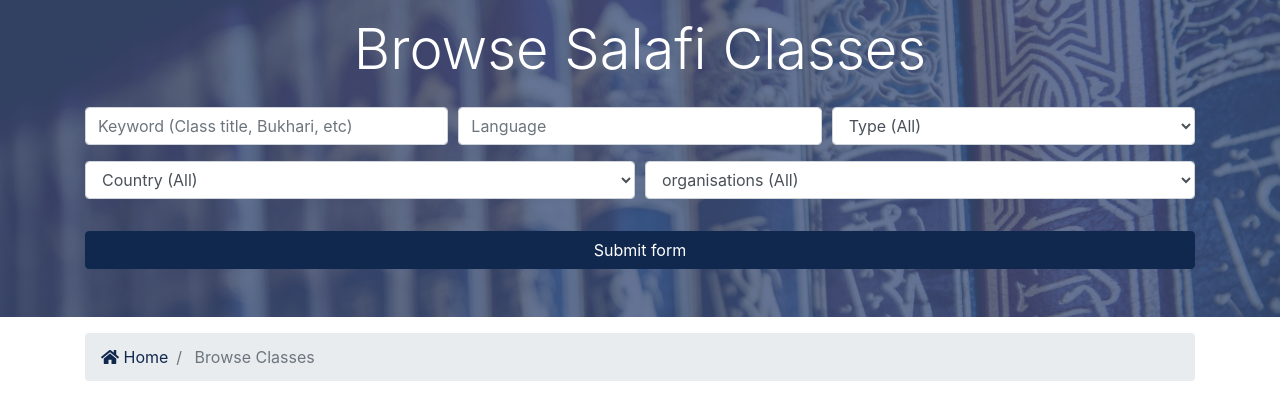
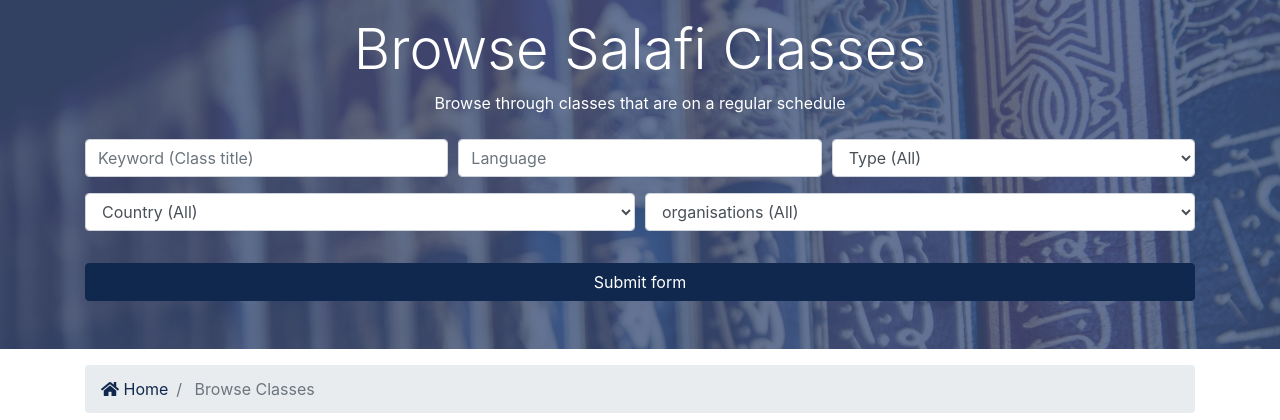
Before and after one commit to azmolmiah/salafi-directory-django, a Django app: page /classes/ in a window 1280 px wide. Shown: the part 112-532 px from the top of the page. Run offline with Django 3.2, Linux system fonts and the light colour scheme; data that the repository does not hold is empty; some libraries are stand-ins or nearby versions.

Commit message:
Admin
Fixed cascade delete for classes and adminstrators when organisation deleted

```diff
--- a/classes/models.py
+++ b/classes/models.py
@@ -5,7 +5,7 @@ from teachers.models import Teacher
 
 
 class Class(models.Model):
-    organisation = models.ForeignKey(Organisation, on_delete=models.DO_NOTHING, null=True)
+    organisation = models.ForeignKey(Organisation, on_delete=models.CASCADE, null=True)
     teacher = models.ForeignKey(Teacher, on_delete=models.DO_NOTHING)
     title = models.CharField(max_length=200)
     description = models.TextField()
--- a/organisations/models.py
+++ b/organisations/models.py
@@ -3,7 +3,7 @@ from datetime import datetime
 from django_countries.fields import CountryField
 from administrators.models import Administrator
 class Organisation(models.Model):
-    administrator = models.OneToOneField(Administrator, null=True, on_delete=models.DO_NOTHING, blank=True)
+    administrator = models.OneToOneField(Administrator, null=True, on_delete=models.CASCADE, blank=True)
     name = models.CharField(max_length=100)
     phone = models.CharField(max_length=100, blank=True)
     website = models.URLField(blank=True)
--- a/templates/classes/classes.html
+++ b/templates/classes/classes.html
@@ -5,14 +5,15 @@
     <div class="container">
       <div class="row text-center">
         <div class="col-md-12">
-          <h1 class="display-4 mb-4">Browse Salafi Classes</h1>
+          <h1 class="display-4 ">Browse Salafi Classes</h1>
+          <p class="mb-4">Browse through classes that are on a regular schedule</p>
           <!-- form -->
           <form action="{% url 'classes' %}">
             <!-- Form Row 1 -->
             <div class="form-row">
                 <div class="col-md-4 mb-3">
                   <label class="sr-only">Keywords</label>
-                  <input type="text" name="keywords" class="form-control" placeholder="Keyword (Class title, Bukhari, etc)" value="{{ values.keywords }}">
+                  <input type="text" name="keywords" class="form-control" placeholder="Keyword (Class title)" value="{{ values.keywords }}">
                 </div>
 
                 <div class="col-md-4 mb-3">
```
Also changed, not shown: classes/migrations/0010_auto_20200523_2054.py (added), organisations/migrations/0010_auto_20200523_2058.py (added).
